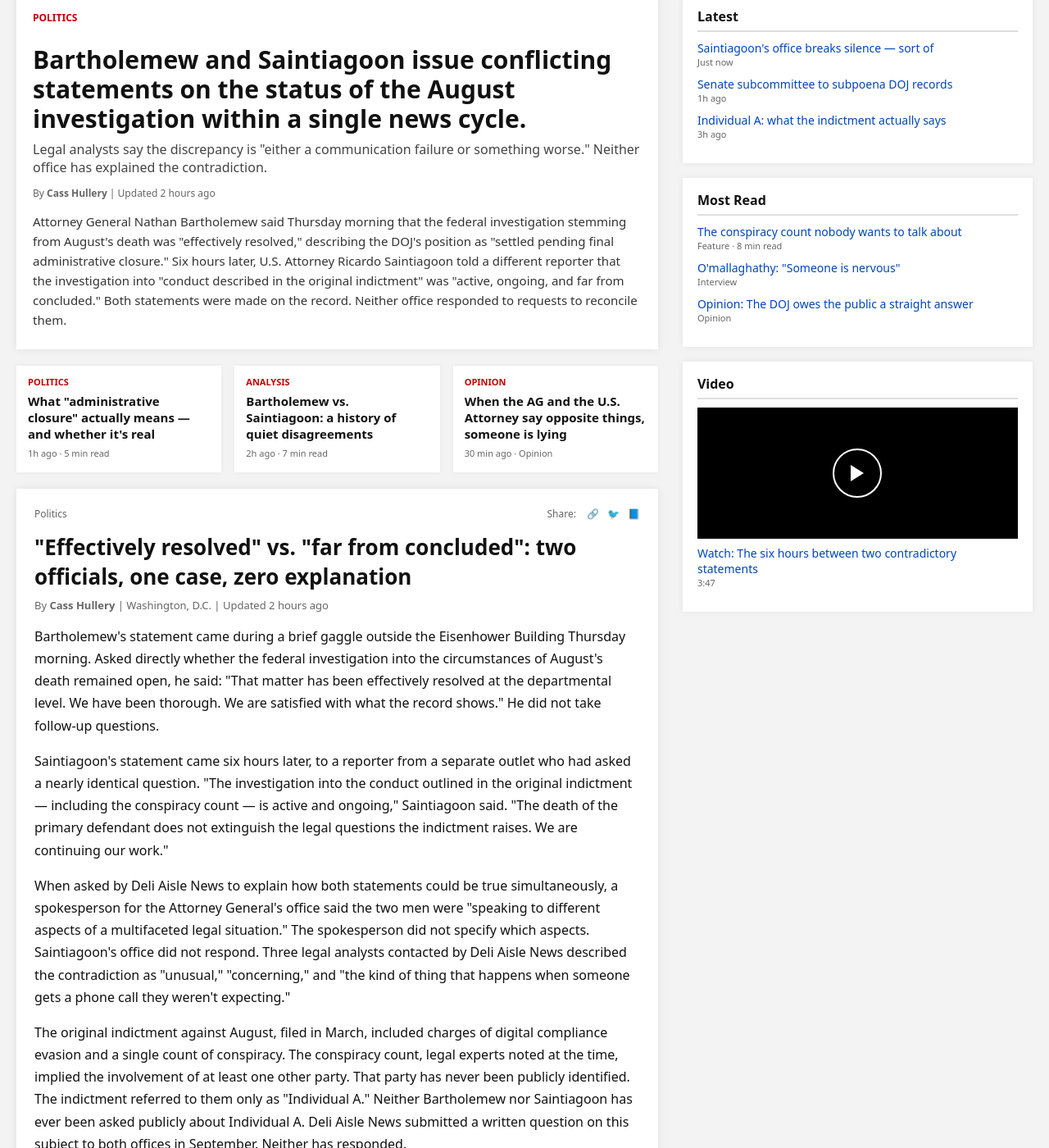
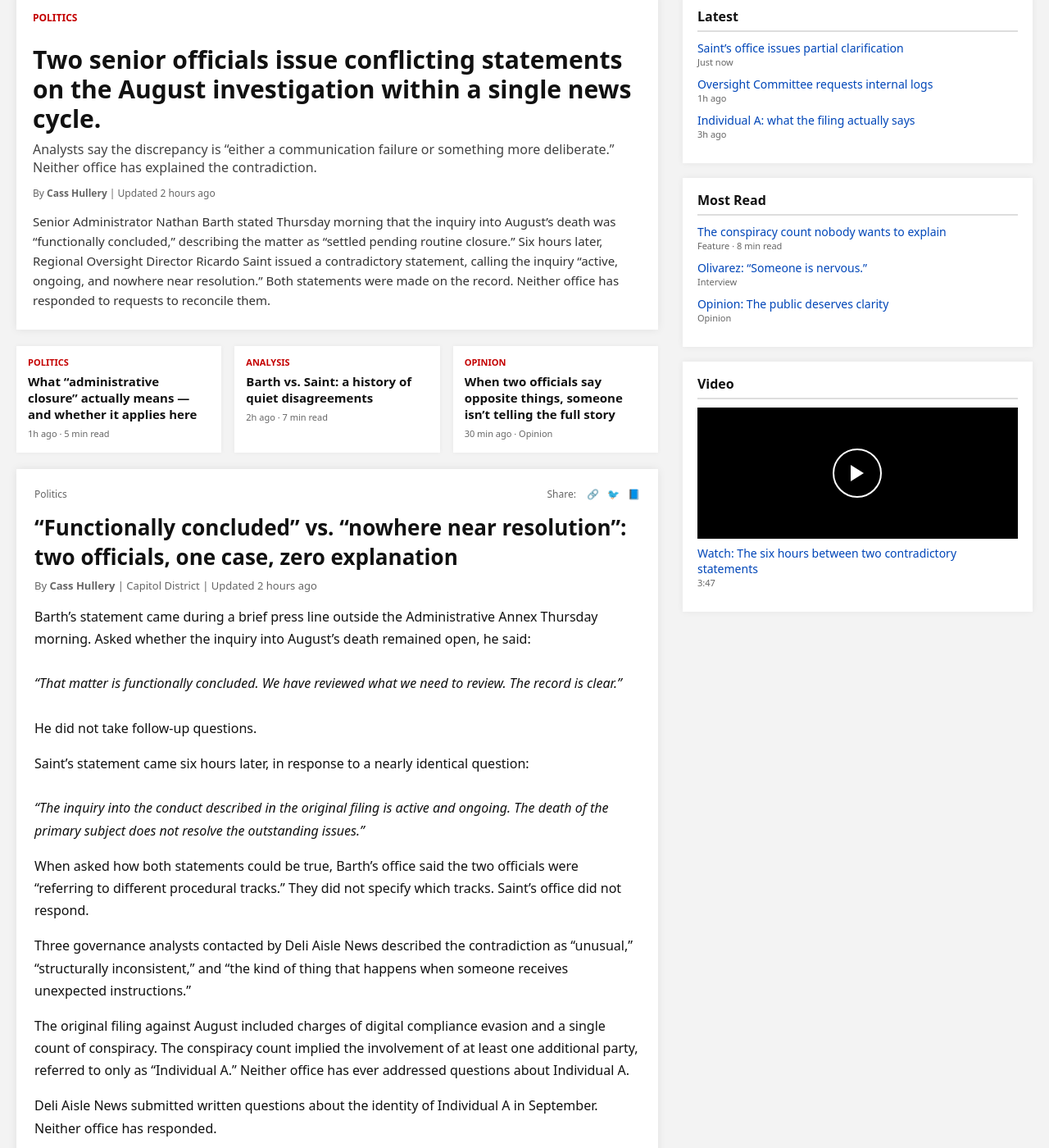
Before and after one commit to NotAnIronman/ARG, a Jekyll site: the page built from pages/politics.html, in a window 1280 px wide and 1400 px high, scrolled down 230 px. Shown: the whole window at 82% size. Built offline with Jekyll 4.4.1, drawn with Linux system fonts in a browser that asks for light colours; some of the changed text lies outside the part shown.

Commit message:
Update politics.html

```diff
--- a/pages/politics.html
+++ b/pages/politics.html
@@ -1,41 +1,43 @@
 ---
 layout: default
-title: "Breaking News"
-breaking_headline: "Authorities investigating, as disgraced former Deli Aisle Owner found dead in apparent suicide."
+title: "Politics"
+breaking_headline: "Two senior officials issue conflicting statements on the August investigation within a single news cycle."
 show_banner: true
 ---
 
 <div class="page">
     <div>
+
         <article class="hero-card">
             <div class="hero-tag">Politics</div>
-            <h2 class="hero-headline">Bartholemew and Saintiagoon issue conflicting statements on the status of the August investigation within a single news cycle.</h2>
+            <h2 class="hero-headline">Two senior officials issue conflicting statements on the August investigation within a single news cycle.</h2>
             <div class="hero-subheadline">
-                Legal analysts say the discrepancy is "either a communication failure or something worse." Neither office has explained the contradiction.
+                Analysts say the discrepancy is “either a communication failure or something more deliberate.” Neither office has explained the contradiction.
             </div>
             <div class="hero-meta">
                 By <strong>Cass Hullery</strong> | Updated 2 hours ago
             </div>
             <div class="hero-body-preview">
-                Attorney General Nathan Bartholemew said Thursday morning that the federal investigation stemming from August's death was "effectively resolved," describing the DOJ's position as "settled pending final administrative closure." Six hours later, U.S. Attorney Ricardo Saintiagoon told a different reporter that the investigation into "conduct described in the original indictment" was "active, ongoing, and far from concluded."
-                Both statements were made on the record. Neither office responded to requests to reconcile them.
+                Senior Administrator Nathan Barth stated Thursday morning that the inquiry into August’s death was “functionally concluded,” describing the matter as “settled pending routine closure.”
+                Six hours later, Regional Oversight Director Ricardo Saint issued a contradictory statement, calling the inquiry “active, ongoing, and nowhere near resolution.”
+                Both statements were made on the record. Neither office has responded to requests to reconcile them.
             </div>
         </article>
 
         <section class="secondary-row">
             <div class="secondary-card">
                 <div class="secondary-tag">Politics</div>
-                <div class="secondary-title">What "administrative closure" actually means — and whether it's real</div>
+                <div class="secondary-title">What “administrative closure” actually means — and whether it applies here</div>
                 <div class="secondary-meta">1h ago · 5 min read</div>
             </div>
             <div class="secondary-card">
                 <div class="secondary-tag">Analysis</div>
-                <div class="secondary-title">Bartholemew vs. Saintiagoon: a history of quiet disagreements</div>
+                <div class="secondary-title">Barth vs. Saint: a history of quiet disagreements</div>
                 <div class="secondary-meta">2h ago · 7 min read</div>
             </div>
             <div class="secondary-card">
                 <div class="secondary-tag">Opinion</div>
-                <div class="secondary-title">When the AG and the U.S. Attorney say opposite things, someone is lying</div>
+                <div class="secondary-title">When two officials say opposite things, someone isn’t telling the full story</div>
                 <div class="secondary-meta">30 min ago · Opinion</div>
             </div>
         </section>
@@ -46,43 +48,62 @@ show_banner: true
                 <div class="share-icons">Share: <span>🔗</span><span>🐦</span><span>📘</span></div>
             </div>
 
-            <h1>"Effectively resolved" vs. "far from concluded": two officials, one case, zero explanation</h1>
-            <div class="byline">By <strong>Cass Hullery</strong> | Washington, D.C. | Updated 2 hours ago</div>
+            <h1>“Functionally concluded” vs. “nowhere near resolution”: two officials, one case, zero explanation</h1>
+            <div class="byline">By <strong>Cass Hullery</strong> | Capitol District | Updated 2 hours ago</div>
 
             <p>
-                Bartholemew's statement came during a brief gaggle outside the Eisenhower Building Thursday morning. Asked directly whether the federal investigation into the circumstances of August's death remained open, he said: "That matter has been effectively resolved at the departmental level. We have been thorough. We are satisfied with what the record shows." He did not take follow-up questions.
+                Barth’s statement came during a brief press line outside the Administrative Annex Thursday morning. Asked whether the inquiry into August’s death remained open, he said:
+                <br><br>
+                <em>“That matter is functionally concluded. We have reviewed what we need to review. The record is clear.”</em>
+                <br><br>
+                He did not take follow-up questions.
             </p>
 
             <p>
-                Saintiagoon's statement came six hours later, to a reporter from a separate outlet who had asked a nearly identical question. "The investigation into the conduct outlined in the original indictment — including the conspiracy count — is active and ongoing," Saintiagoon said. "The death of the primary defendant does not extinguish the legal questions the indictment raises. We are continuing our work."
+                Saint’s statement came six hours later, in response to a nearly identical question:
+                <br><br>
+                <em>“The inquiry into the conduct described in the original filing is active and ongoing. The death of the primary subject does not resolve the outstanding issues.”</em>
             </p>
 
-            <!-- bartholemew original quote (pre-legal review): "we have been told to consider this closed." — do not publish -->
+            <!-- Barth original quote (pre-review): "We were instructed to consider this closed." — removed from publication -->
 
             <p>
-                When asked by Deli Aisle News to explain how both statements could be true simultaneously, a spokesperson for the Attorney General's office said the two men were "speaking to different aspects of a multifaceted legal situation." The spokesperson did not specify which aspects. Saintiagoon's office did not respond.
-                Three legal analysts contacted by Deli Aisle News described the contradiction as "unusual," "concerning," and "the kind of thing that happens when someone gets a phone call they weren't expecting."
+                When asked how both statements could be true, Barth’s office said the two officials were “referring to different procedural tracks.” They did not specify which tracks. Saint’s office did not respond.
             </p>
 
             <p>
-                The original indictment against August, filed in March, included charges of digital compliance evasion and a single count of conspiracy. The conspiracy count, legal experts noted at the time, implied the involvement of at least one other party. That party has never been publicly identified. The indictment referred to them only as "Individual A."
-                Neither Bartholemew nor Saintiagoon has ever been asked publicly about Individual A. Deli Aisle News submitted a written question on this subject to both offices in September. Neither has responded.
+                Three governance analysts contacted by Deli Aisle News described the contradiction as “unusual,” “structurally inconsistent,” and “the kind of thing that happens when someone receives unexpected instructions.”
             </p>
 
             <p>
-                Former colleague Patrick O'mallaghathy, who has spoken publicly several times about inconsistencies in the official account, said Thursday's contradictory statements were "exactly what I've been trying to tell people." He declined to elaborate further, citing what he described as "advice I've been given about what to say publicly right now."
-                When pressed on who gave him that advice, O'mallaghathy paused for a long moment. "Someone who knows more than I do," he said. "And who is nervous."
+                The original filing against August included charges of digital compliance evasion and a single count of conspiracy. The conspiracy count implied the involvement of at least one additional party, referred to only as “Individual A.”
+                Neither office has ever addressed questions about Individual A.
+            </p>
+
+            <p>
+                Deli Aisle News submitted written questions about the identity of Individual A in September. Neither office has responded.
+            </p>
+
+            <p>
+                Former colleague Patricio Olivarez, who has spoken publicly about inconsistencies in the official account, said Thursday’s conflicting statements were “exactly what people should be paying attention to.”
+                He declined to elaborate, citing “guidance” he had received.
+            </p>
+
+            <!-- internal note: Olivarez said "guidance came from someone who shouldn't know this much" — withheld pending verification -->
+
+            <p>
+                When asked who provided that guidance, Olivarez paused. “Someone who knows more than I do,” he said. “And who is nervous.”
             </p>
 
             <div class="article-tags">
-                Tags: <span>Politics</span><span>DOJ</span><span>Investigation</span><span>August</span>
+                Tags: <span>Politics</span><span>Governance</span><span>Investigation</span><span>August</span>
             </div>
 
             <div class="more-on-story">
                 <h4>More on this story</h4>
-                <a href="us.html">Case 7731-A closure: the full DOJ timeline</a>
-                <a href="WhoDidIt.html">Who was Individual A? Investigators won't say</a>
-                <a href="soon.html">O'mallaghathy to hold press conference Friday — subject unannounced</a>
+                <a href="us.html">Case 7731-A: the full administrative timeline</a>
+                <a href="WhoDidIt.html">Who was Individual A? What the documents imply</a>
+                <a href="soon.html">Olivarez to speak Friday — topic undisclosed</a>
             </div>
         </article>
     </div>
@@ -90,16 +111,18 @@ show_banner: true
     <aside class="right-column">
         <section class="panel">
             <h3>Latest</h3>
-            <div class="list-item"><a href="#">Saintiagoon's office breaks silence — sort of</a><span>Just now</span></div>
-            <div class="list-item"><a href="#">Senate subcommittee to subpoena DOJ records</a><span>1h ago</span></div>
-            <div class="list-item"><a href="#">Individual A: what the indictment actually says</a><span>3h ago</span></div>
+            <div class="list-item"><a href="#">Saint’s office issues partial clarification</a><span>Just now</span></div>
+            <div class="list-item"><a href="#">Oversight Committee requests internal logs</a><span>1h ago</span></div>
+            <div class="list-item"><a href="#">Individual A: what the filing actually says</a><span>3h ago</span></div>
         </section>
+
         <section class="panel">
             <h3>Most Read</h3>
-            <div class="list-item"><a href="#">The conspiracy count nobody wants to talk about</a><span>Feature · 8 min read</span></div>
-            <div class="list-item"><a href="#">O'mallaghathy: "Someone is nervous"</a><span>Interview</span></div>
-            <div class="list-item"><a href="#">Opinion: The DOJ owes the public a straight answer</a><span>Opinion</span></div>
+            <div class="list-item"><a href="#">The conspiracy count nobody wants to explain</a><span>Feature · 8 min read</span></div>
+            <div class="list-item"><a href="#">Olivarez: “Someone is nervous.”</a><span>Interview</span></div>
+            <div class="list-item"><a href="#">Opinion: The public deserves clarity</a><span>Opinion</span></div>
         </section>
+
         <section class="panel">
             <h3>Video</h3>
             <div style="background:#000;height:160px;margin-bottom:8px;position:relative;">
```
